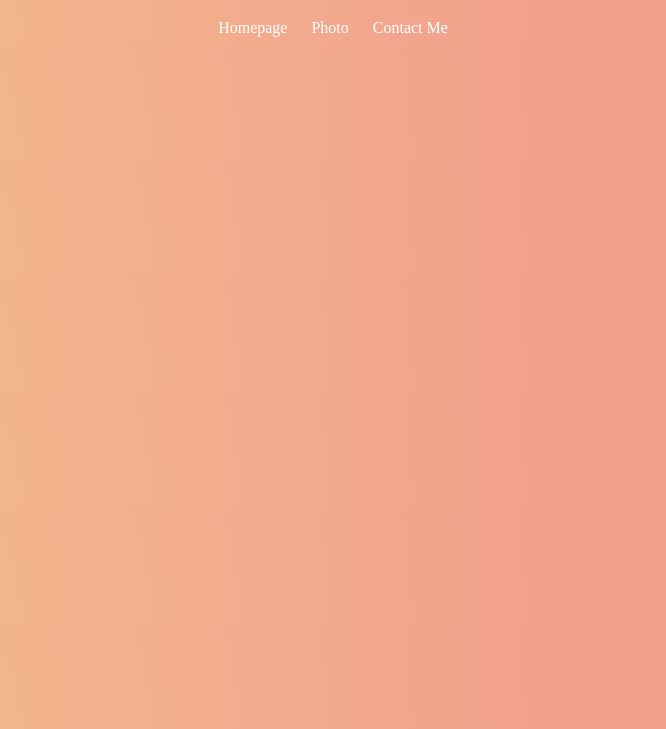
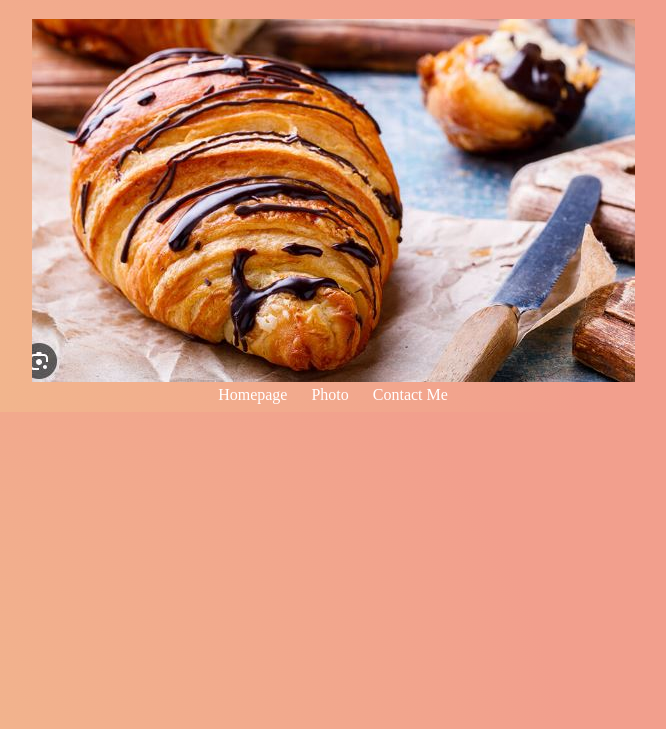
Before and after one commit to apcastillo11/multiple-pages-static-website, a plain HTML site: page photo.html in a window 1280 px wide. Shown: the part 71-800 px from the top of the page, without its empty margins (307-973 px from the left). Drawn offline with Linux system fonts and the light colour scheme.

Commit message:
Added photo

```diff
--- a/photo.html
+++ b/photo.html
@@ -14,6 +14,7 @@
   </head>
   <body>
     <h1>Photo</h1>
+    <img src="images/croissant.JPG" alt="" />
     <footer>
       <a href="/">Homepage</a>
       <a href="/photo.html">Photo</a>
```
Also changed, not shown: contact.html (+1 -1 lines), images/croissant.JPG (added).
